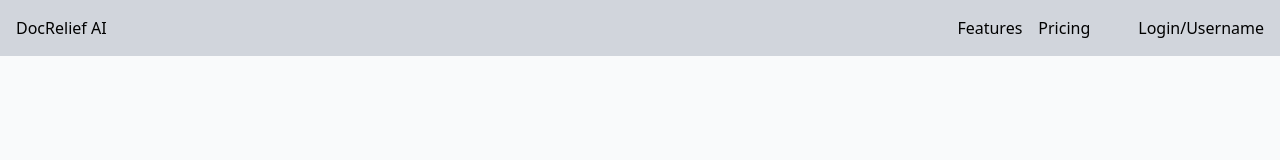
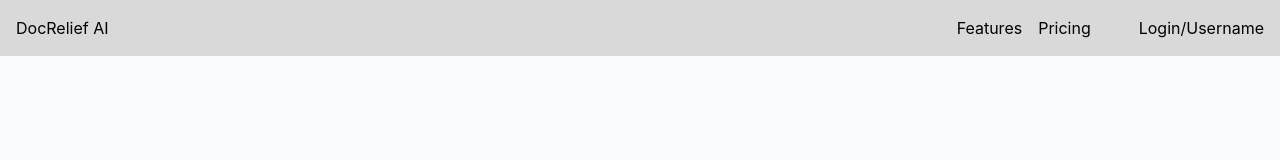
Before and after one commit to olael94/docrelief-ai, a React app in the folder frontend/: page / in a window 1280 px wide. Shown: the top 160 px of the page. Built offline with nearby package versions, Linux system fonts and the light colour scheme; no server answers; the HTML template or start-up script is replaced by a standard one.

Commit message:
Apply Inter font and custom navbar bg color

```diff
--- a/frontend/src/components/Navbar.jsx
+++ b/frontend/src/components/Navbar.jsx
@@ -2,7 +2,7 @@ export default function Navbar() {
   return (
     <>
         {/* TODO: Add custom gray */}
-        <nav className="navbar bg-gray-300 p-4 text-black flex justify-between items-center">
+        <nav className="navbar bg-navbar p-4 text-black flex justify-between items-center">
 
         {/* TODO: Add logo icon */}
         <div className="navbar-brand">
--- a/frontend/src/index.css
+++ b/frontend/src/index.css
@@ -1 +1,11 @@
 @import "tailwindcss";
+
+@import url('https://fonts.googleapis.com/css2?family=Inter:wght@400;500;600;700&display=swap');
+
+body {
+    font-family: 'Inter', sans-serif;
+}
+
+.bg-navbar {
+    background-color: #d9d9d9;
+}
```
